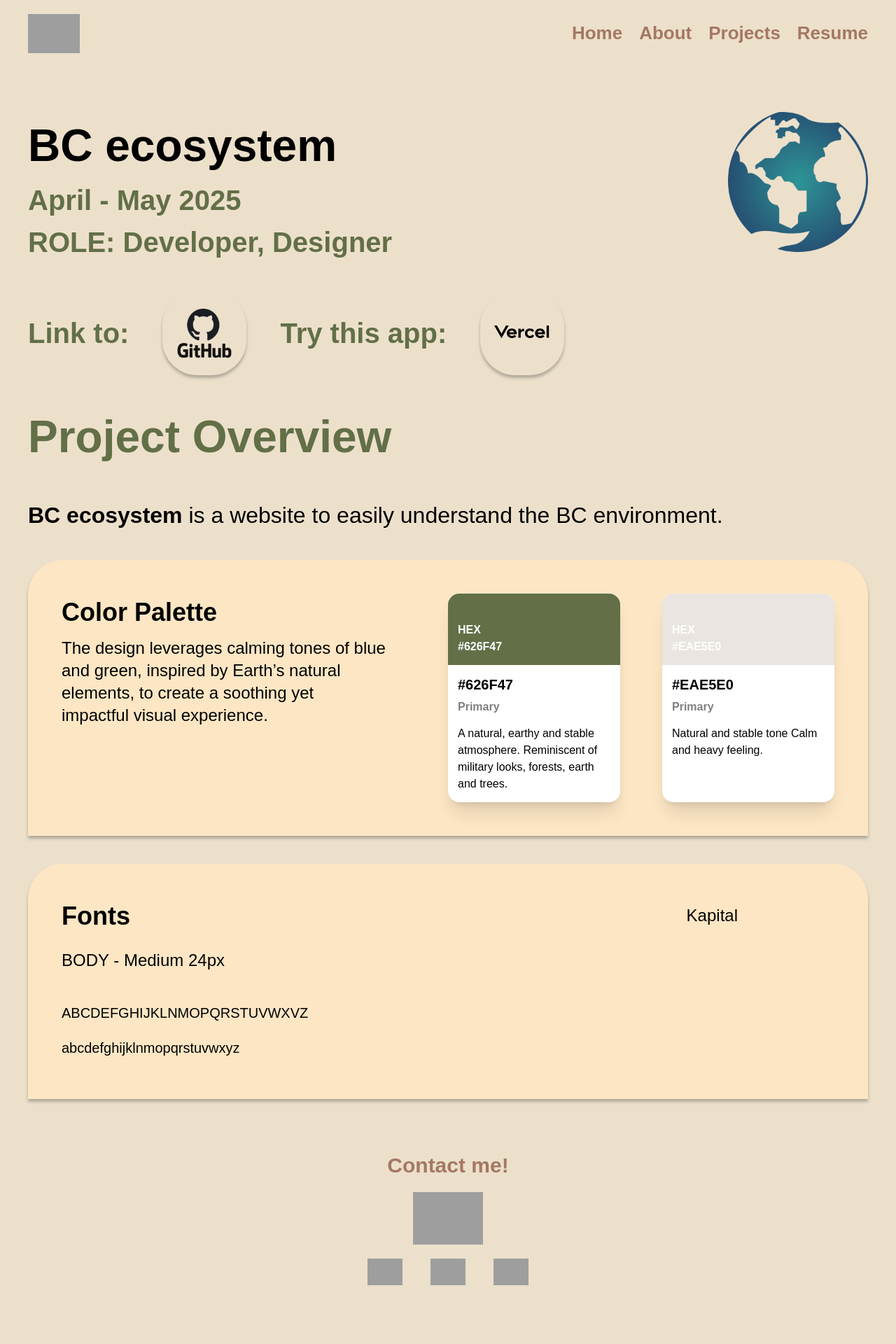
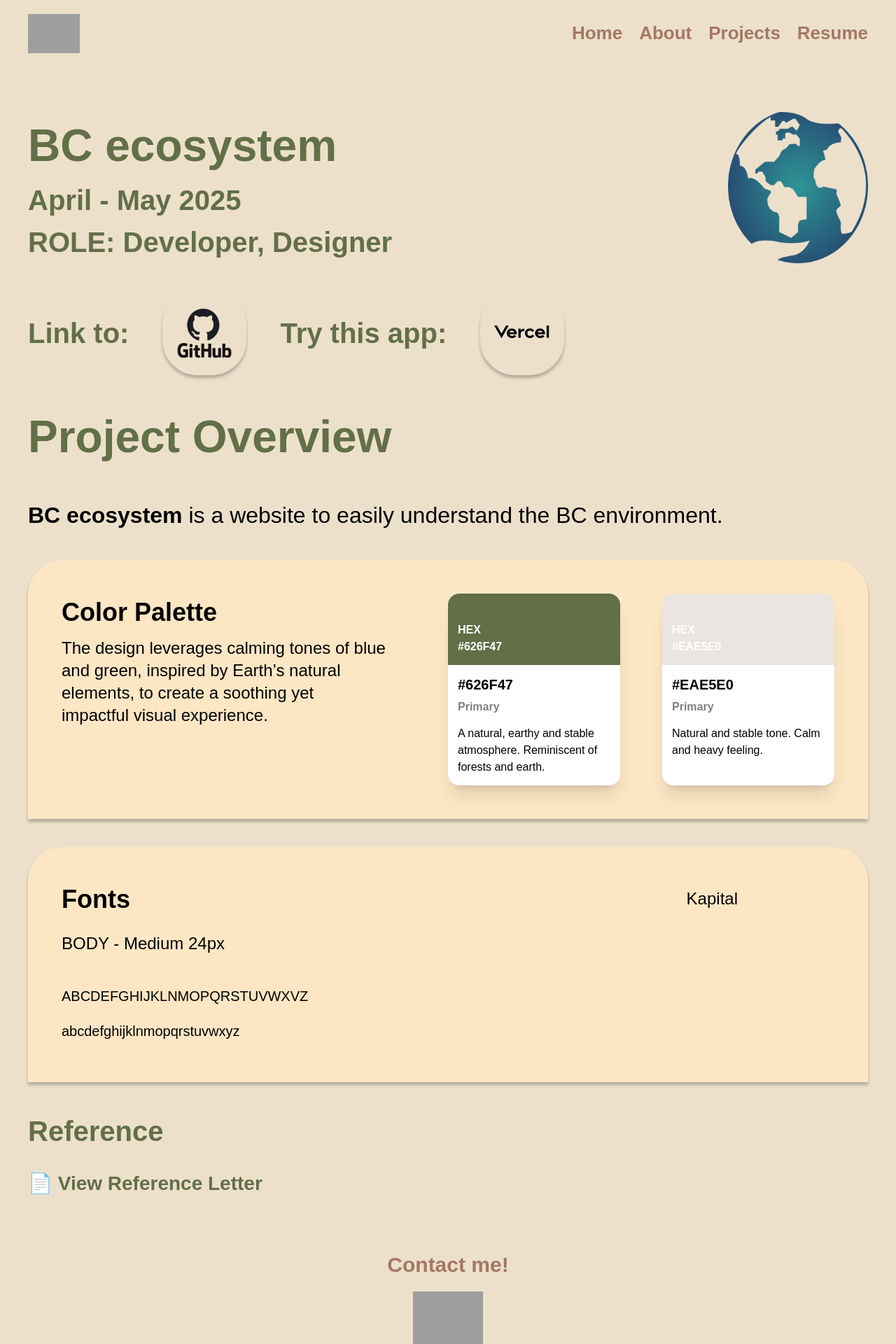
Before and after one commit to yeonggtaek/finalportfolio, a Next.js app: page /project/ecosystem in a window 1280 px wide. Shown: the top 1920 px of the page at 70% size. Before the commit the page ends 1876 px from the top, so only its background shows below. Built offline with nearby package versions, Linux system fonts and the light colour scheme; grey boxes are pictures that could not be loaded.

Commit message:
refrence

```diff
--- a/src/pages/project/ecosystem.js
+++ b/src/pages/project/ecosystem.js
@@ -25,7 +25,7 @@ const ColorPalette = ({ colorCode, title, description }) => {
   return (
     <div className="flex-1 shadow-xl rounded-2xl bg-white overflow-hidden">
       <div
-        className={`p-[14px] pt-10 text-white text-md max-xl:text-base font-bold`}
+        className="p-[14px] pt-10 text-white text-md max-xl:text-base font-bold"
         style={{ backgroundColor: colorCode }}
       >
         <div>HEX</div>
@@ -46,14 +46,17 @@ const Ecosystem = () => {
   return (
     <Layout>
       <div className="flex pt-20 flex-col gap-10 text-black">
+
+        {/* Title */}
         <div className="flex justify-between title">
-        <div className="text-black text-[64px] text-[#626F47] font-bold max-xl:text-[35px] max-xl:mt-[60px]">BC ecosystem
+          <div className="text-[64px] text-[#626F47] font-bold max-xl:text-[35px] max-xl:mt-[60px]">
+            BC ecosystem
             <ul className="text-[40px] max-xl:text-base font-bold text-[#626F47]">
               <li>April - May 2025</li>
               <li>ROLE: Developer, Designer</li>
             </ul>
           </div>
-          <div>
+
           <Image
             className="max-xl:w-[80px] max-xl:h-[80px]"
             src="/earth.png"
@@ -62,42 +65,51 @@ const Ecosystem = () => {
             alt="earth"
           />
         </div>
-          </div>
+
+        {/* Links */}
         <div className="logos flex items-center gap-12 max-xl:gap-[25]">
           <div className="text-[40px] max-xl:text-[15px] font-bold text-[#626F47]">
             Link to:
           </div>
+
           <LinkButton href="https://github.com/1medi/bc-ecosystems">
             <Image
               src="/git2.png"
               width={120}
               height={120}
               alt="github"
-              className=" max-xl:w-[54px] max-xl:h-[35px]"
+              className="max-xl:w-[54px] max-xl:h-[35px]"
             />
           </LinkButton>
+
           <div className="text-[40px] max-xl:text-[15px] font-bold text-[#626F47]">
             Try this app:
           </div>
+
           <LinkButton href="https://bcecosystems.ca/">
             <Image
               src="/vercel-text.svg"
               width={80}
               height={80}
               alt="vercel"
-              className="max-xl:w-[50px] max-xl:h-[50px] mt-[3]"
+              className="max-xl:w-[50px] max-xl:h-[50px]"
             />
           </LinkButton>
         </div>
+
+        {/* Overview */}
         <div className="overview flex flex-col gap-10">
           <div className="overview-title text-[64px] text-[#626F47] font-bold max-xl:text-[30px]">
             Project Overview
           </div>
-          <div className="overview-content text-[32px] text-black max-xl:text-base">
+
+          <div className="overview-content text-[32px] max-xl:text-base">
             <span className="font-bold">BC ecosystem </span>
             is a website to easily understand the BC environment.
           </div>
         </div>
+
+        {/* Color Palette */}
         <Card
           title="Color Palette"
           content={
@@ -113,17 +125,18 @@ const Ecosystem = () => {
               <ColorPalette
                 colorCode="#626F47"
                 title="#626F47"
-                description="A natural, earthy and stable atmosphere. Reminiscent of military looks, forests, earth and trees."
+                description="A natural, earthy and stable atmosphere. Reminiscent of forests and earth."
               />
               <ColorPalette
                 colorCode="#EAE5E0"
                 title="#EAE5E0"
-                description="Natural and stable tone
-                Calm and heavy feeling."
+                description="Natural and stable tone. Calm and heavy feeling."
               />
             </div>
           }
         />
+
+        {/* Fonts */}
         <Card
           title="Fonts"
           content={
@@ -131,6 +144,7 @@ const Ecosystem = () => {
               <div className="mt-3 mb-[34px] text-2xl font-medium font-kapital max-xl:text-base">
                 BODY - Medium 24px
               </div>
+
               <div className="text-xl font-medium leading-[50px] font-kapital max-xl:text-base">
                 ABCDEFGHIJKLNMOPQRSTUVWXVZ
                 <br />
@@ -144,6 +158,29 @@ const Ecosystem = () => {
             </div>
           }
         />
+
+        {/* Reference Section */}
+        <div className="overview flex flex-col gap-6">
+
+          <div className="overview-title text-[40px] text-[#626F47] font-bold max-xl:text-[24px]">
+            Reference
+          </div>
+
+          <div className="overview-content text-[28px] max-xl:text-base">
+
+            <a
+              href="/reference-letter-YL.pdf"
+              target="_blank"
+              rel="noopener noreferrer"
+              className="text-[#626F47] font-bold hover:underline flex items-center gap-3"
+            >
+              📄 View Reference Letter
+            </a>
+
+          </div>
+
+        </div>
+
       </div>
     </Layout>
   );
```
Also changed, not shown: 1 other file (tests, documents, lock files or other folders). Lines whose indentation alone changed are shown as unchanged.
